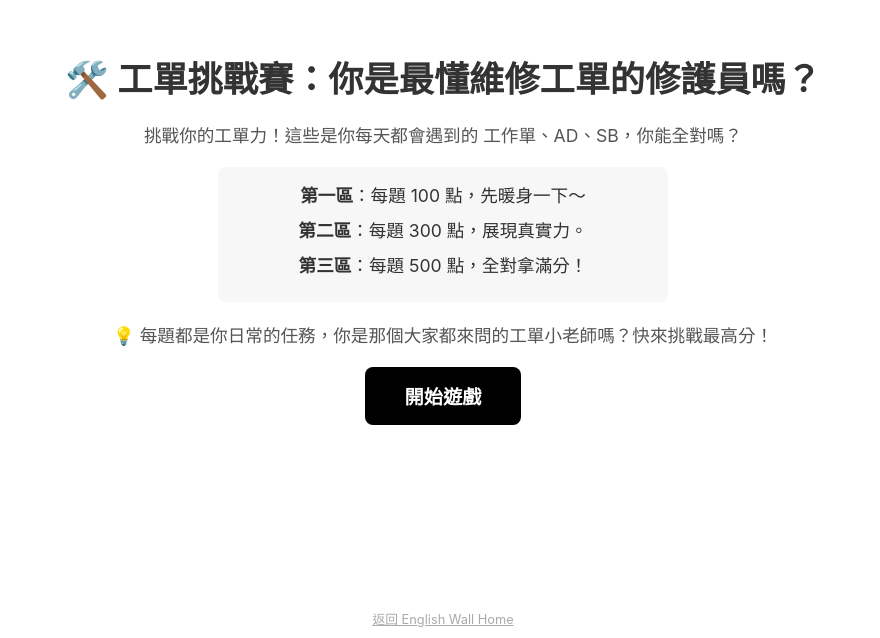
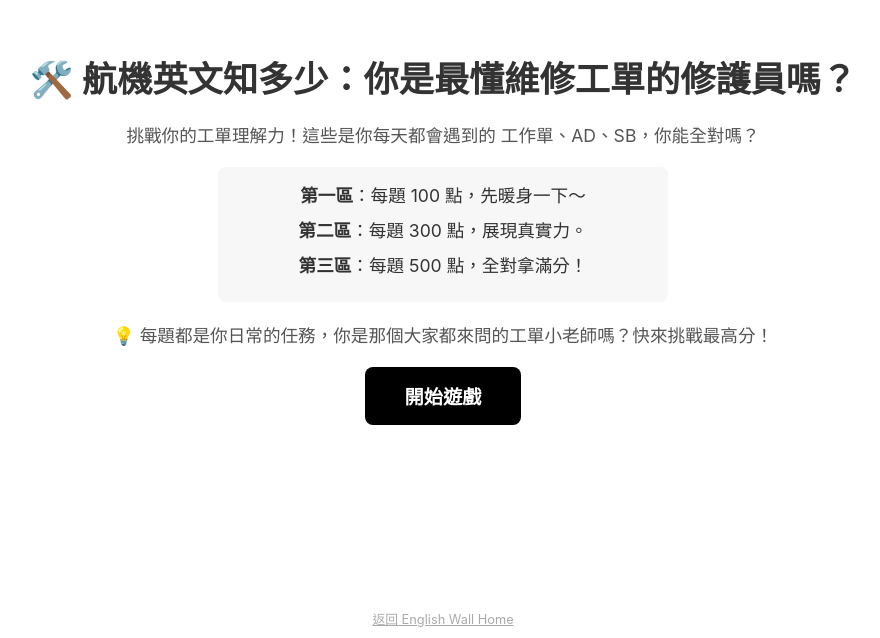
Before and after one commit to English-Wall/AEexam, a plain HTML site: page index.html in a window 1280 px wide. Shown: the part 162-800 px from the top of the page, without its empty margins (197-1077 px from the left). Drawn offline with Linux system fonts and the light colour scheme.

Commit message:
Update index.html

```diff
--- a/index.html
+++ b/index.html
@@ -10,8 +10,8 @@
 
     <div id="instructions-screen">
         <div class="instructions-content">
-            <h1>🛠️ 工單挑戰賽：你是最懂維修工單的修護員嗎？</h1>
-                <p>挑戰你的工單力！這些是你每天都會遇到的 工作單、AD、SB，你能全對嗎？</p>
+            <h1>🛠️ 航機英文知多少：你是最懂維修工單的修護員嗎？</h1>
+                <p>挑戰你的工單理解力！這些是你每天都會遇到的 工作單、AD、SB，你能全對嗎？</p>
                     <ul class="rules-list">
                         <li><b>第一區</b>：每題 100 點，先暖身一下～</li>
                         <li><b>第二區</b>：每題 300 點，展現真實力。</li>
```
